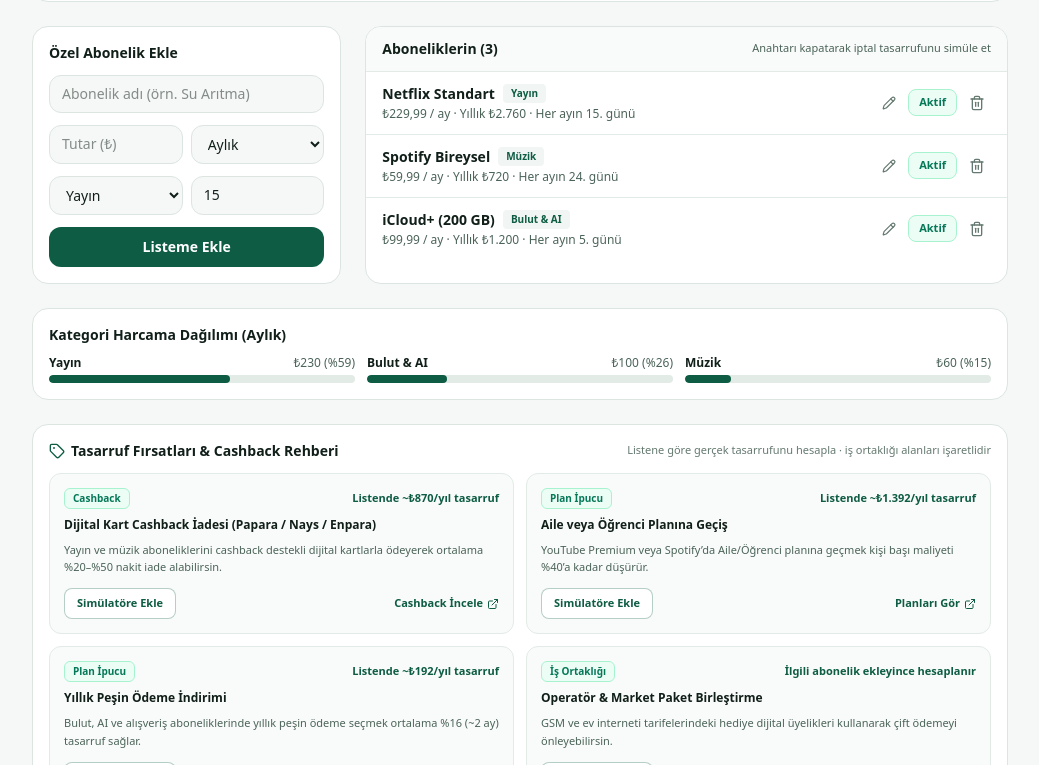
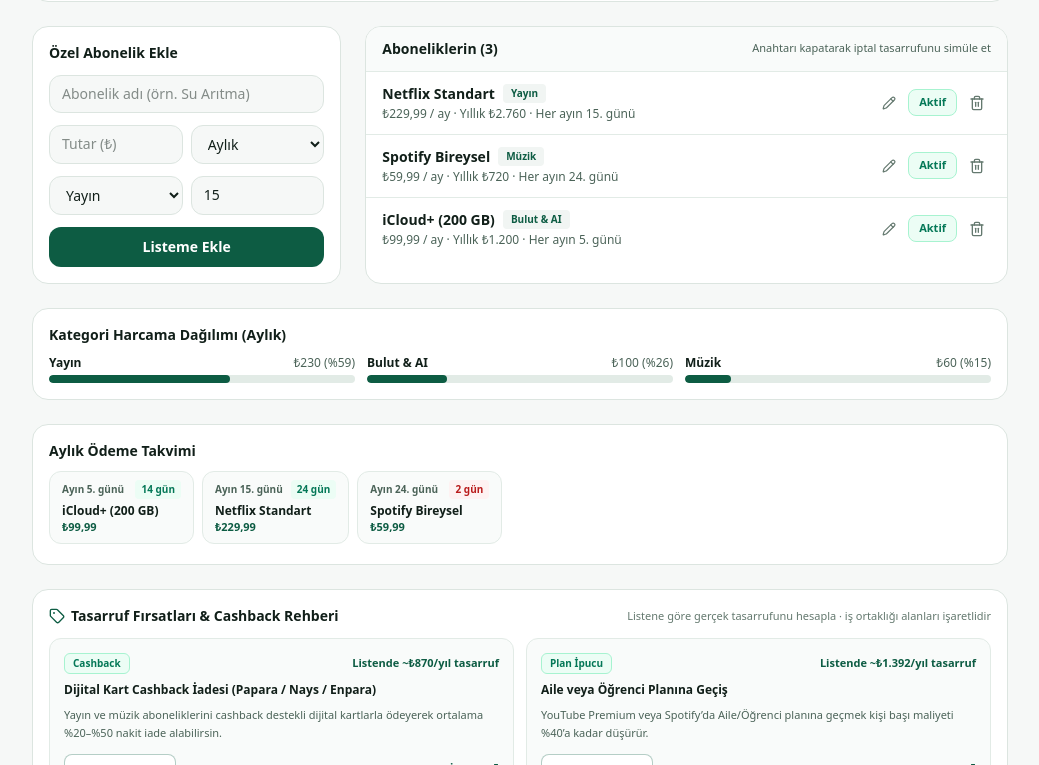
Before and after one commit to zachariatrying/kesetakip, a React (Vite) app: page / in a window 1280 px wide. Shown: the part 466-1231 px from the top of the page, without its empty margins (120-1159 px from the left). Built offline with nearby package versions, Linux system fonts and the light colour scheme.

Commit message:
Add monthly renewal timeline card

```diff
--- a/src/App.tsx
+++ b/src/App.tsx
@@ -601,6 +601,46 @@ export default function App() {
           </section>
         )}
 
+        {/* Monthly Renewal Timeline */}
+        {activeItems.length > 0 && (
+          <section className="rounded-2xl border border-[#DCE5E0] bg-white p-4 space-y-2.5">
+            <h2 className="text-sm font-extrabold text-[#111F19]">Aylık Ödeme Takvimi</h2>
+            <div className="flex gap-2 overflow-x-auto pb-1">
+              {[...activeItems]
+                .sort((a, b) => a.billingDay - b.billingDay)
+                .map((item) => {
+                  const today = new Date().getDate();
+                  const daysLeft = (item.billingDay - today + 31) % 31;
+                  return (
+                    <div
+                      key={item.id}
+                      className="shrink-0 rounded-xl border border-[#E2EBE6] bg-[#F9FBFA] px-3 py-2 min-w-[145px]"
+                    >
+                      <div className="flex items-center justify-between gap-2 text-[10px] font-bold">
+                        <span className="text-[#4B6358]">Ayın {item.billingDay}. günü</span>
+                        <span
+                          className={`rounded px-1.5 py-0.5 ${
+                            daysLeft <= 3
+                              ? 'bg-[#FEF2F2] text-[#B91C1C]'
+                              : 'bg-[#ECFDF5] text-[#047857]'
+                          }`}
+                        >
+                          {daysLeft === 0 ? 'Bugün' : `${daysLeft} gün`}
+                        </span>
+                      </div>
+                      <div className="text-xs font-extrabold text-[#111F19] truncate mt-1">
+                        {item.name}
+                      </div>
+                      <div className="text-[11px] font-bold text-[#0D5C43] tabular-nums">
+                        ₺{item.priceTry.toLocaleString('tr-TR')}
+                      </div>
+                    </div>
+                  );
+                })}
+            </div>
+          </section>
+        )}
+
         {/* Savings & Partner Deals Section */}
         <section className="rounded-2xl border border-[#DCE5E0] bg-white p-4 space-y-3">
           <div className="flex flex-wrap items-center justify-between gap-2">
```
